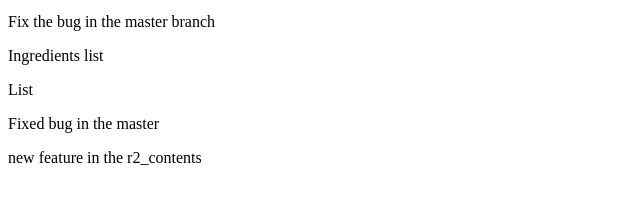
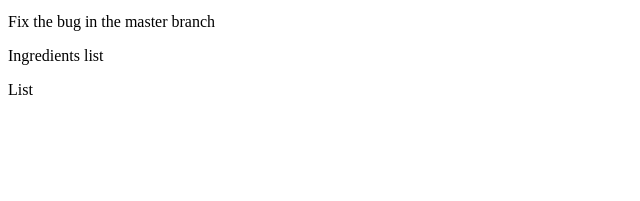
Before and after one commit to oaouda/com.breed.demo, a plain HTML site: page WebContent/index.html in a window 1280 px wide. Shown: the part 101-302 px from the top of the page, without its empty margins (0-640 px from the left). Drawn offline with Linux system fonts and the light colour scheme.

Commit message:
BUG102: removed lines

```diff
--- a/WebContent/index.html
+++ b/WebContent/index.html
@@ -10,7 +10,5 @@
 <p> Fix the bug in the master branch<p>
 <span>Ingredients list</span>
 <p>List</p>
-<p> Fixed bug in the master</p>
-<p> new feature in the r2_contents</p>
 </body>
 </html>
```
